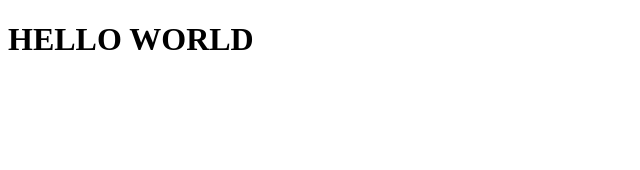
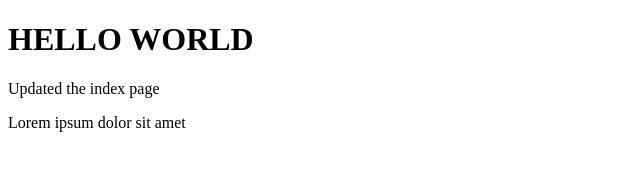
Before and after one commit to PranayAgrwl/trial_papa_laptop, a plain HTML site: page index.html in a window 1280 px wide. Shown: the whole page, without its empty margins (0-640 px from the left). Drawn offline with Linux system fonts and the light colour scheme.

Commit message:
Update index from pranay's laptop

```diff
--- a/index.html
+++ b/index.html
@@ -7,5 +7,7 @@
 </head>
 <body>
     <h1>HELLO WORLD</h1>
+    <p>Updated the index page</p>
+    <p>Lorem ipsum dolor sit amet</p>
 </body>
 </html>
```
